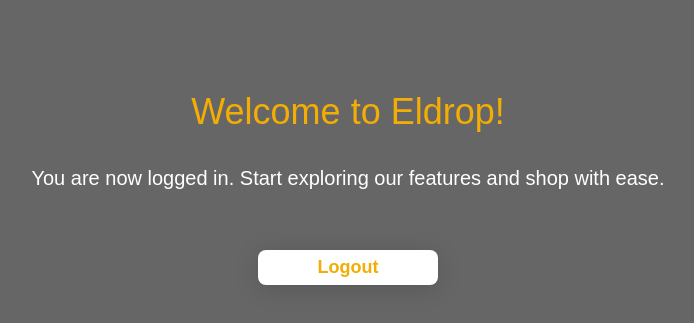
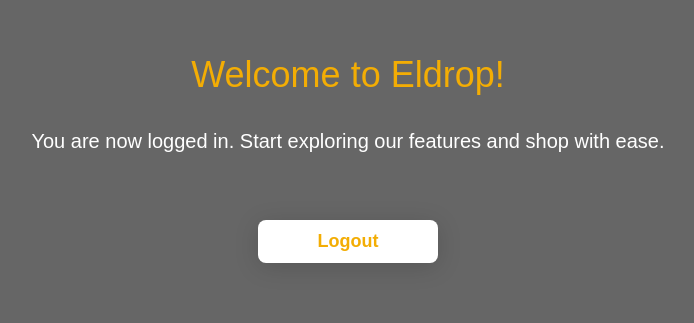
Before and after one commit to kokoetebassey/eldrop, a Next.js app: page /home in a window 1280 px wide. Shown: the part 245-568 px from the top of the page, without its empty margins (292-986 px from the left). Built offline with nearby package versions, Linux system fonts and the light colour scheme.

Commit message:
koksibillz koko

```diff
--- a/src/app/getstarted/getstarted.module.css
+++ b/src/app/getstarted/getstarted.module.css
@@ -134,19 +134,21 @@
 }
 
 .getStartedBtn {
-     color: #f3ad04;
-    cursor: pointer;
+    color: #f3ad04;
     background: #fff;
     border: none;
     border-radius: 8px;
-    position: absolute;
-    padding: 4px 43px;
-    margin-top: 225px;
+    position: relative;
+    padding: 8px 43px;
+    margin: 32px auto 0 auto;
     font-size: 23px;
     font-weight: 600;
     text-decoration: none;
     transition: background .2s;
     box-shadow: 0 4px 24px #00000026;
+    z-index: 10;
+    width: fit-content;
+    display: block;
 }
 .inputBtn {
     color: #f3ad04;
@@ -165,9 +167,9 @@
     margin-bottom: 35px;
 }
 
-.getStartedBtn:hover {
+/* .getStartedBtn:hover {
   background: #1d4ed8;
-}
+} */
 
 .signcenter h1{
        color: #fff;
```
